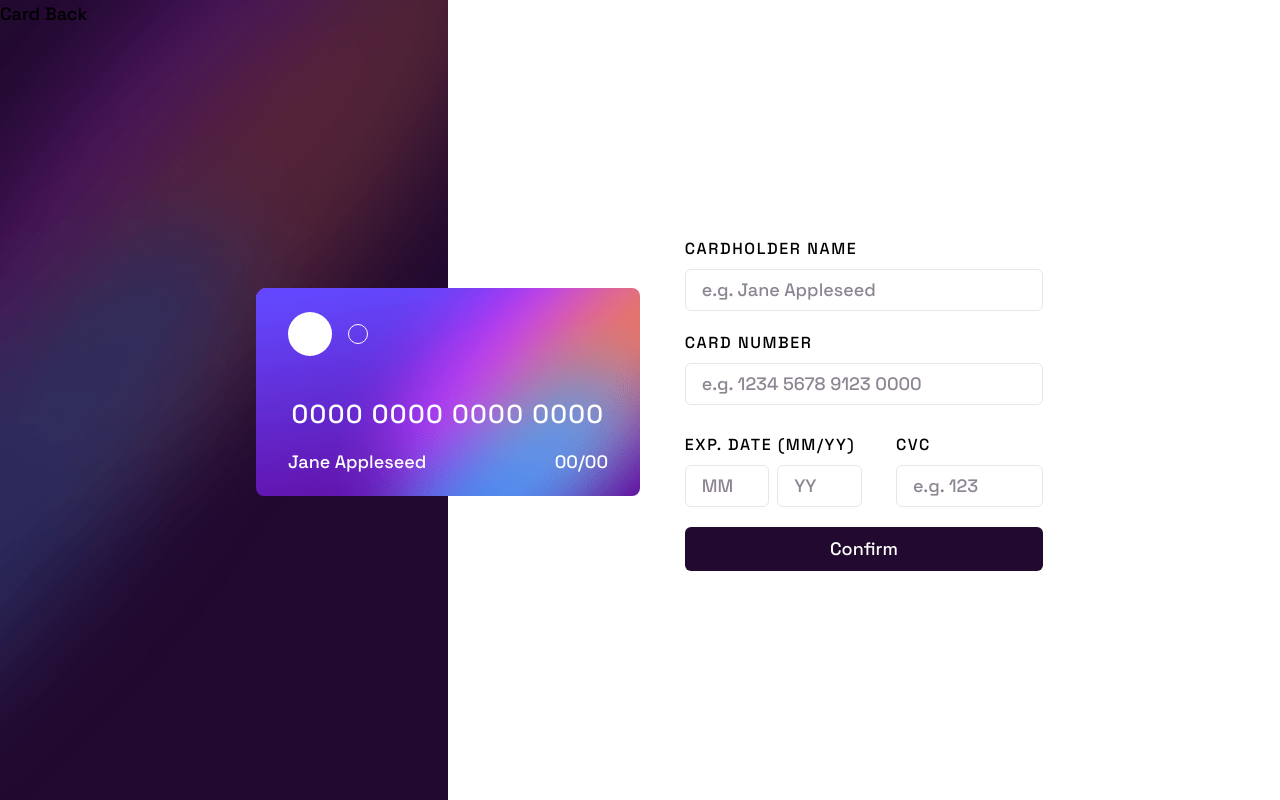
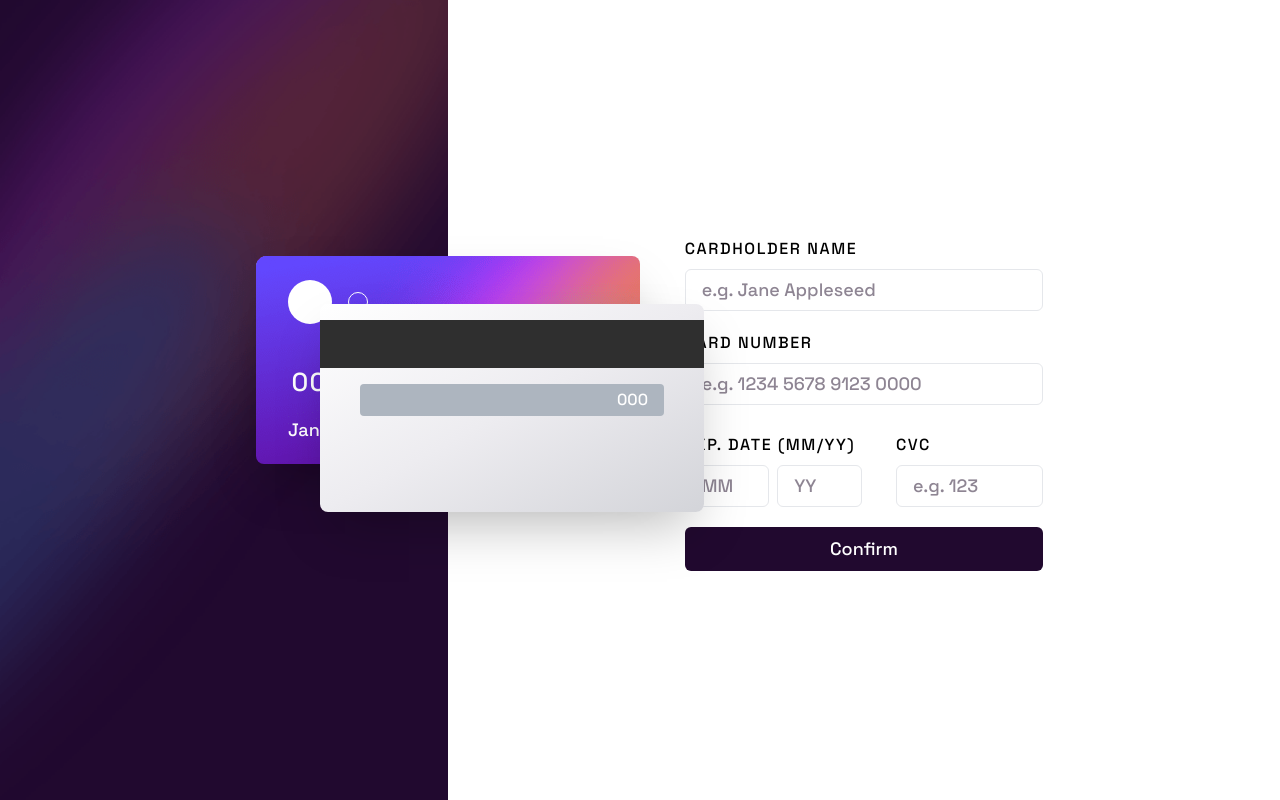
Before and after one commit to Ciggzy1312/chainwiz-application, a Next.js app: page / in a window 1280 px wide. Built offline with nearby package versions, Linux system fonts and the light colour scheme.

Commit message:
Added card back design and updated card front design
Signed-off-by: Ciggzy1312 <deepayanmukherjee1312@gmail.com>

```diff
--- a/components/card/back.js
+++ b/components/card/back.js
@@ -1,6 +1,24 @@
+import Image from "next/image";
+import skeleton from "../../images/skeleton.png";
 
 export default function Back() {
     return (
-        <div className="">Card Back</div>
+        <div className="relative w-[24rem] h-[13rem] rounded-lg shadow-2xl bg-gradient-to-tl from-[#d3d4d9] via-[#edecf0] to-[#ffffff]">
+
+            <div className="py-4">
+                <div className="bg-[#2f2f2f] w-full h-10 py-6"></div>
+            </div>
+
+            <div className="">
+                <div className="bg-[#adb5bf] mx-10 rounded">
+                    <div className="px-4 py-1 text-right text-base text-white">000</div>
+                </div>
+            </div>
+
+            <div className="relative px-10">
+                <Image src={skeleton} layout="fill" alt="" />
+            </div>
+
+        </div>
     )
 }
--- a/components/card/front.js
+++ b/components/card/front.js
@@ -3,10 +3,10 @@ import bg from "../../images/bg-card-front.png"
 
 export default function Front(){
     return (
-        <div className="relative w-[24rem] h-[13rem] rounded-lg bg-[url('../images/bg-card-front.png')]">
+        <div className="relative w-[24rem] h-[13rem] rounded-lg shadow-2xl bg-[url('../images/bg-card-front.png')]">
 
             <div className="flex items-center py-6 px-4">
-                <div className="w-11 h-11 rounded-full bg-white mx-4 z-10"></div>
+                <div className="w-11 h-11 rounded-full bg-white mx-4"></div>
                 <div className="w-5 h-5 rounded-full border border-white"></div>
             </div>
 
--- a/pages/index.js
+++ b/pages/index.js
@@ -15,11 +15,11 @@ export default function Home() {
       </Head>
 
 
-      <div className="absolute top-[18rem] left-[16rem] z-10">
+      <div className="absolute top-[16rem] left-[16rem] z-10">
         <Front />
       </div>
 
-      <div className="absolute z-10">
+      <div className="absolute bottom-[18rem] left-[20rem] z-10">
         <Back />
       </div>
 
```
Also changed, not shown: images/skeleton.png (added).
